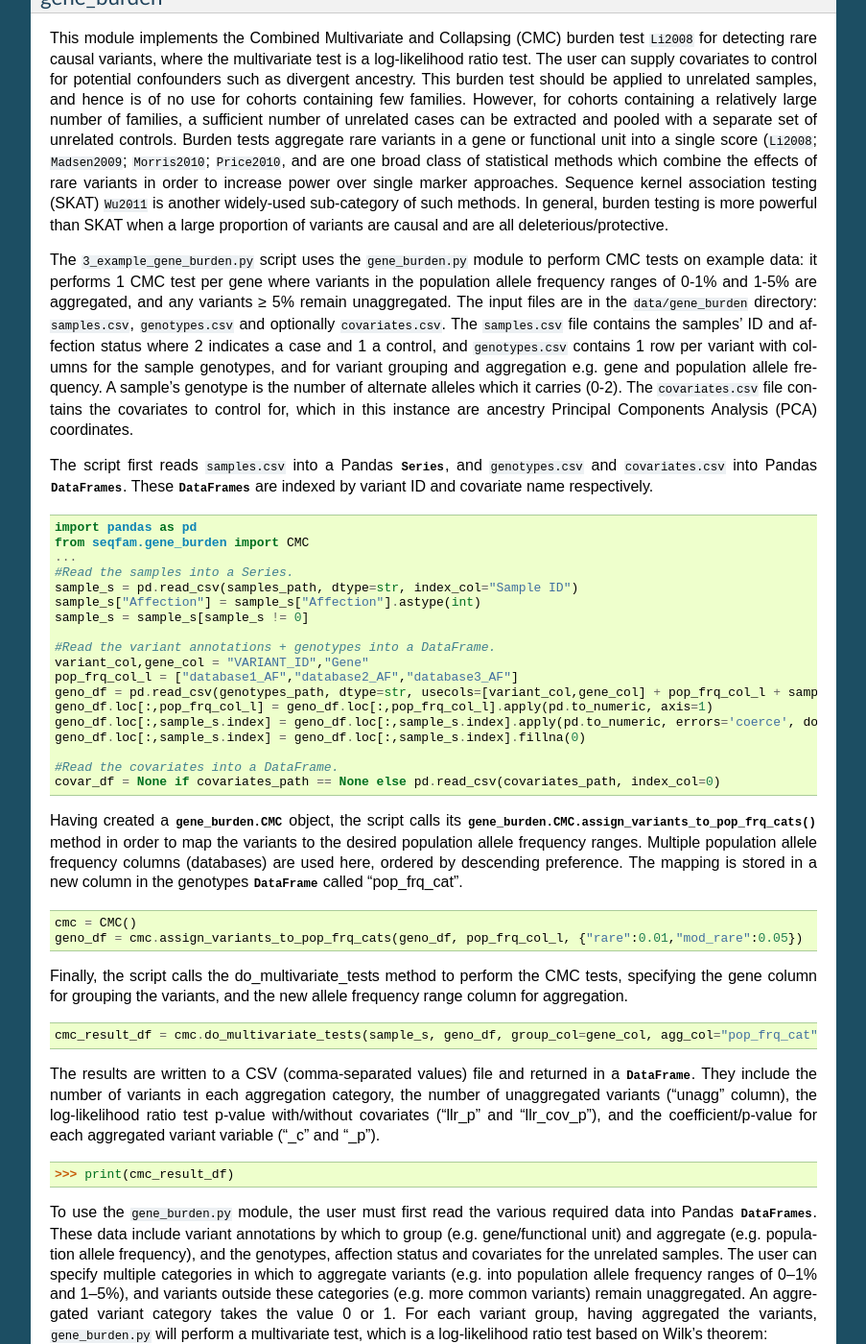
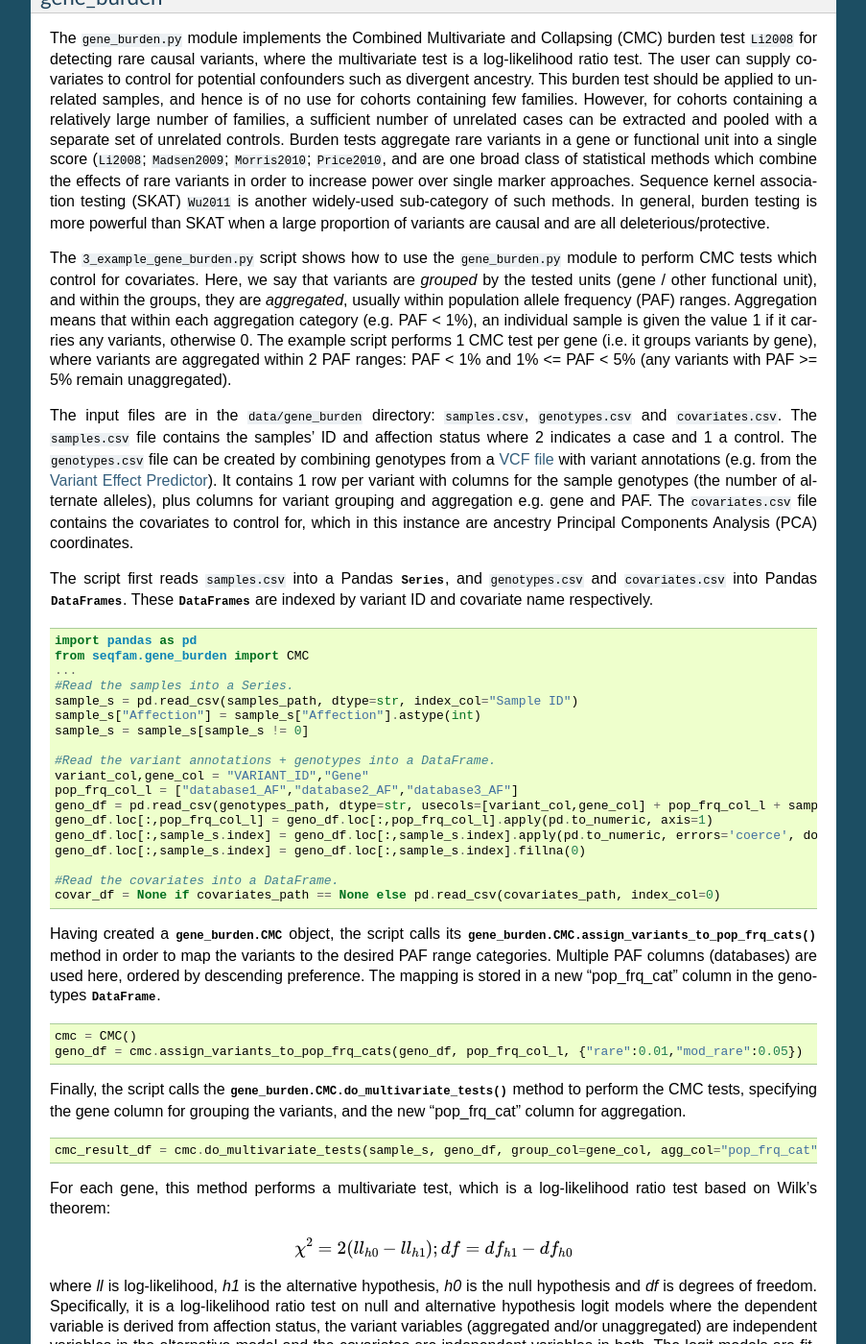
Before and after one commit to mframpton/seqfam, a Sphinx documentation site: the page built from docs/tutorial_and_api.rst, in a window 1280 px wide and 1400 px high, scrolled down 4312 px. Shown: the whole window at 96% size, without its empty margins (198-1101 px from the left). Built offline with Sphinx 7.4.7, drawn with Linux system fonts in a browser that asks for light colours; cross-references to code outside the pages are shown as plain code; some of the changed text lies outside the part shown.

Commit message:
Updated gene burden section of tutorial.

```diff
--- a/docs/tutorial_and_api.rst
+++ b/docs/tutorial_and_api.rst
@@ -161,7 +161,7 @@ Finally, it creates a :py:obj:`pof.Pof` object from the 2 :py:obj:`pof.Family` o
 gene_burden
 ===========
 
-This module implements the Combined Multivariate and Collapsing (CMC) burden test :cite:`Li2008` for detecting rare causal variants, where the multivariate test is a log-likelihood ratio test.
+The :file:`gene_burden.py` module implements the Combined Multivariate and Collapsing (CMC) burden test :cite:`Li2008` for detecting rare causal variants, where the multivariate test is a log-likelihood ratio test.
 The user can supply covariates to control for potential confounders such as divergent ancestry.
 This burden test should be applied to unrelated samples, and hence is of no use for cohorts containing few families.
 However, for cohorts containing a relatively large number of families, a sufficient number of unrelated cases can be extracted and pooled with a separate set of unrelated controls.
@@ -169,10 +169,15 @@ Burden tests aggregate rare variants in a gene or functional unit into a single
 Sequence kernel association testing (SKAT) :cite:`Wu2011` is another widely-used sub-category of such methods.
 In general, burden testing is more powerful than SKAT when a large proportion of variants are causal and are all deleterious/protective.
 
-The :file:`3_example_gene_burden.py` script uses the :file:`gene_burden.py` module to perform CMC tests on example data: it performs 1 CMC test per gene where variants in the population allele frequency ranges of 0-1% and 1-5% are aggregated, and any variants ≥ 5% remain unaggregated.
-The input files are in the :file:`data/gene_burden` directory: :file:`samples.csv`, :file:`genotypes.csv` and optionally :file:`covariates.csv`.
-The :file:`samples.csv` file contains the samples’ ID and affection status where 2 indicates a case and 1 a control, and :file:`genotypes.csv` contains 1 row per variant with columns for the sample genotypes, and for variant grouping and aggregation e.g. gene and population allele frequency.
-A sample’s genotype is the number of alternate alleles which it carries (0-2).
+The :file:`3_example_gene_burden.py` script shows how to use the :file:`gene_burden.py` module to perform CMC tests which control for covariates.
+Here, we say that variants are *grouped* by the tested units (gene / other functional unit), and within the groups, they are *aggregated*, usually within population allele frequency (PAF) ranges.
+Aggregation means that within each aggregation category (e.g. PAF < 1%), an individual sample is given the value 1 if it carries any variants, otherwise 0.
+The example script performs 1 CMC test per gene (i.e. it groups variants by gene), where variants are aggregated within 2 PAF ranges: PAF < 1% and 1% <= PAF < 5% (any variants with PAF >= 5% remain unaggregated).
+
+The input files are in the :file:`data/gene_burden` directory: :file:`samples.csv`, :file:`genotypes.csv` and :file:`covariates.csv`.
+The :file:`samples.csv` file contains the samples’ ID and affection status where 2 indicates a case and 1 a control.
+The :file:`genotypes.csv` file can be created by combining genotypes from a `VCF file <http://www.internationalgenome.org/wiki/Analysis/Variant%20Call%20Format/vcf-variant-call-format-version-40/>`_ with variant annotations (e.g. from the `Variant Effect Predictor <https://www.ensembl.org/info/docs/tools/vep/index.html>`_).
+It contains 1 row per variant with columns for the sample genotypes (the number of alternate alleles), plus columns for variant grouping and aggregation e.g. gene and PAF.
 The :file:`covariates.csv` file contains the covariates to control for, which in this instance are ancestry Principal Components Analysis (PCA) coordinates.
 
 The script first reads :file:`samples.csv` into a Pandas :py:mod:`Series`, and :file:`genotypes.csv` and :file:`covariates.csv` into Pandas :py:mod:`DataFrames`.
@@ -199,31 +204,22 @@ These :py:mod:`DataFrames` are indexed by variant ID and covariate name respecti
    #Read the covariates into a DataFrame.
    covar_df = None if covariates_path == None else pd.read_csv(covariates_path, index_col=0)
 
-Having created a :py:obj:`gene_burden.CMC` object, the script calls its :py:func:`gene_burden.CMC.assign_variants_to_pop_frq_cats` method in order to map the variants to the desired population allele frequency ranges.
-Multiple population allele frequency columns (databases) are used here, ordered by descending preference.
-The mapping is stored in a new column in the genotypes :py:mod:`DataFrame` called "pop_frq_cat".
+Having created a :py:obj:`gene_burden.CMC` object, the script calls its :py:func:`gene_burden.CMC.assign_variants_to_pop_frq_cats` method in order to map the variants to the desired PAF range categories.
+Multiple PAF columns (databases) are used here, ordered by descending preference.
+The mapping is stored in a new "pop_frq_cat" column in the genotypes :py:mod:`DataFrame`.
 
 .. code-block:: python
 
    cmc = CMC()
    geno_df = cmc.assign_variants_to_pop_frq_cats(geno_df, pop_frq_col_l, {"rare":0.01,"mod_rare":0.05})
 
-Finally, the script calls the do_multivariate_tests method to perform the CMC tests, specifying the gene column for grouping the variants, and the new allele frequency range column for aggregation.
+Finally, the script calls the :py:meth:`gene_burden.CMC.do_multivariate_tests` method to perform the CMC tests, specifying the gene column for grouping the variants, and the new "pop_frq_cat" column for aggregation.
 
 .. code-block:: python
 
    cmc_result_df = cmc.do_multivariate_tests(sample_s, geno_df, group_col=gene_col, agg_col="pop_frq_cat", agg_val_l=["rare","mod_rare"], covar_df=covar_df, results_path=results_path)
 
-The results are written to a CSV (comma-separated values) file and returned in a :py:mod:`DataFrame`.
-They include the number of variants in each aggregation category, the number of unaggregated variants (“unagg” column), the log-likelihood ratio test p-value with/without covariates (“llr_p” and “llr_cov_p”), and the coefficient/p-value for each aggregated variant variable (“_c” and “_p”).
-
->>> print(cmc_result_df)
-
-To use the :file:`gene_burden.py` module, the user must first read the various required data into Pandas :py:mod:`DataFrames`.
-These data include variant annotations by which to group (e.g. gene/functional unit) and aggregate (e.g. population allele frequency), and the genotypes, affection status and covariates for the unrelated samples.
-The user can specify multiple categories in which to aggregate variants (e.g. into population allele frequency ranges of 0–1% and 1–5%), and variants outside these categories (e.g. more common variants) remain unaggregated.
-An aggregated variant category takes the value 0 or 1.
-For each variant group, having aggregated the variants, :file:`gene_burden.py` will perform a multivariate test, which is a log-likelihood ratio test based on Wilk’s theorem:
+For each gene, this method performs a multivariate test, which is a log-likelihood ratio test based on Wilk’s theorem:
 
 .. math::
 
@@ -232,6 +228,11 @@ For each variant group, having aggregated the variants, :file:`gene_burden.py` w
 where *ll* is log-likelihood, *h1* is the alternative hypothesis, *h0* is the null hypothesis and *df* is degrees of freedom.
 Specifically, it is a log-likelihood ratio test on null and alternative hypothesis logit models where the dependent variable is derived from affection status, the variant variables (aggregated and/or unaggregated) are independent variables in the alternative model and the covariates are independent variables in both.
 The logit models are fitted using the Broyden–Fletcher–Goldfarb–Shanno (BFGS) algorithm.
+
+The results are written to a CSV (comma-separated values) file and returned in a :py:mod:`DataFrame`.
+They include the number of variants in each aggregation category, the number of unaggregated variants (“unagg” column), the log-likelihood ratio test p-value with/without covariates (“llr_p” and “llr_cov_p”), and the coefficient/p-value for each aggregated variant variable (“_c” and “_p”).
+
+>>> print(cmc_result_df)
 
 relatedness
 ===========
```
